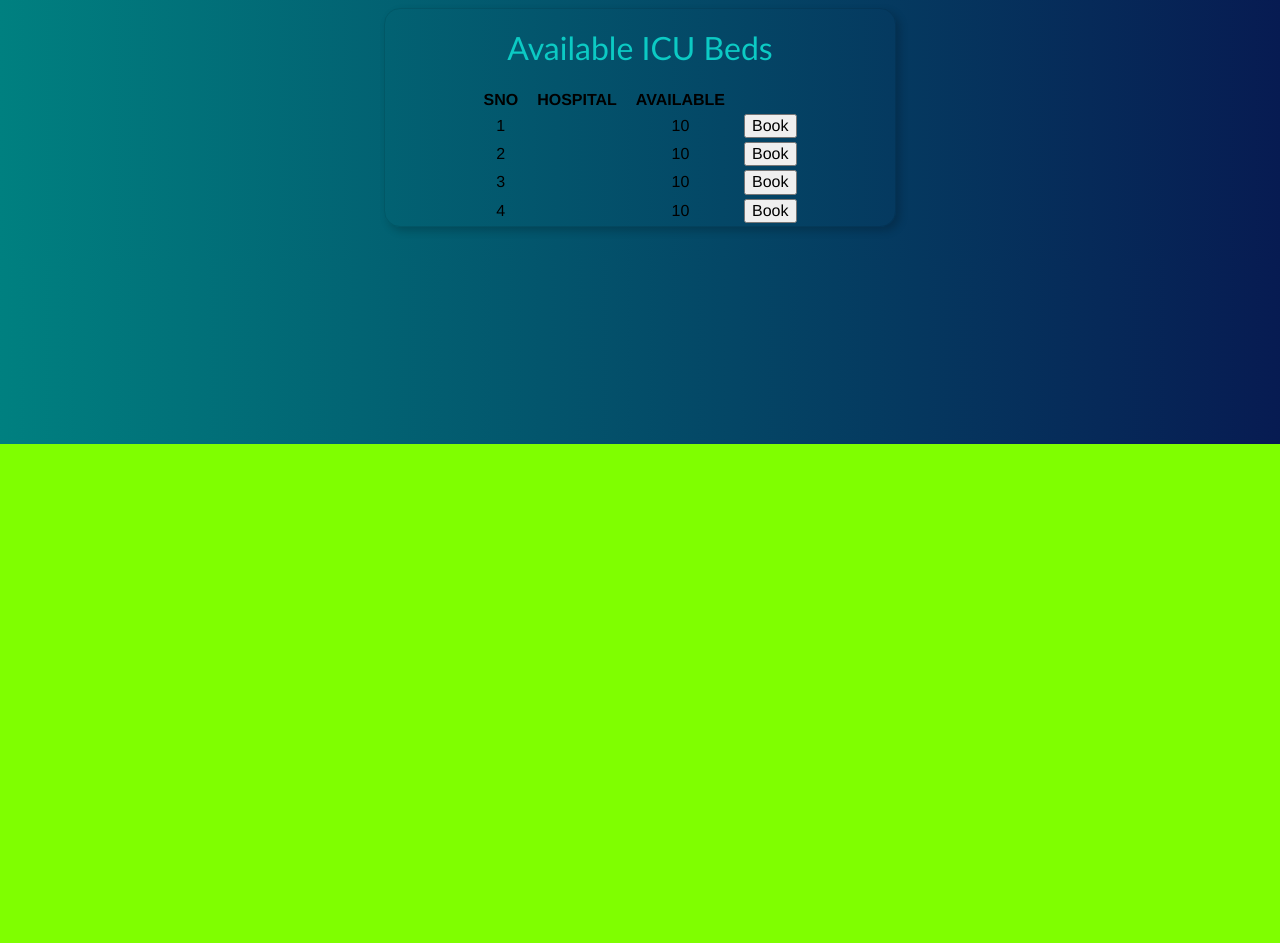
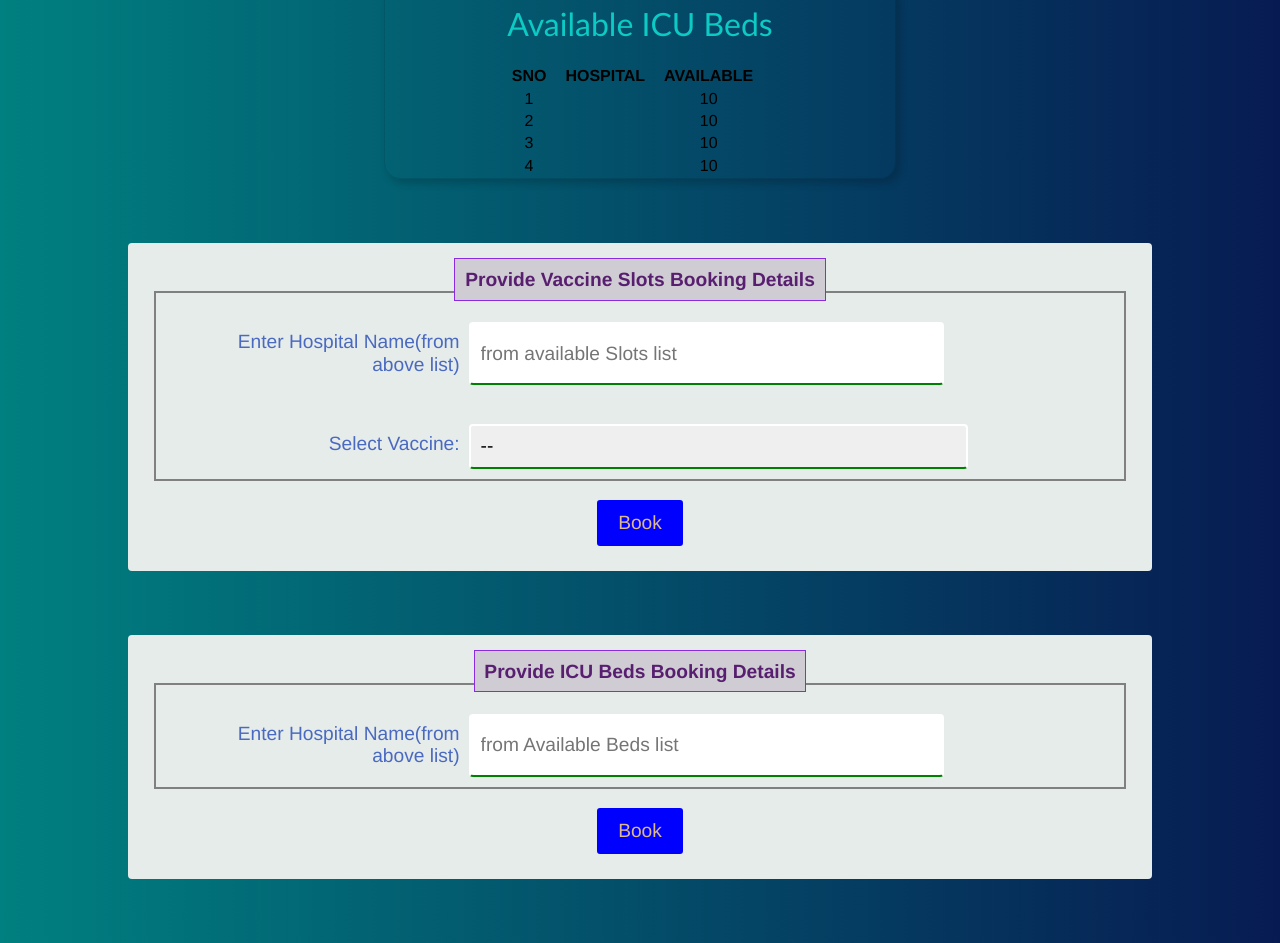
Before and after one commit to mohit0305/CoHeal, a React (Create React App) app: page /Book in a window 1280 px wide. Shown: the part 356-1299 px from the top of the page. Before the commit the page ends 800 px from the top, so only its background shows below. Built offline with nearby package versions, Linux system fonts and the light colour scheme.

Commit message:
added froms in booking page

```diff
--- a/src/App.js
+++ b/src/App.js
@@ -10,6 +10,7 @@ import AddHospital from './Components/AddHospital';
 import RemoveHospital from './Components/RemoveHospital';
 import Citizen from './Citizen';
 import Book from './Components/Book';
+import Reschedule from './Components/Reschedule';
 import {BrowserRouter as Router,Routes,Route,Link} from "react-router-dom";
 import logo from './logo192.png';
 import './App.css';
@@ -112,6 +113,7 @@ class App extends React.Component {
                 <Route path="/RemoveHospital" element = {<RemoveHospital/>}></Route>
                 <Route path="/Citizen" element = {<Citizen/>}></Route>
                 <Route path="/Book" element = {<Book/>}></Route>
+                <Route path="/Reschedule" element = {<Reschedule/>}></Route>
               </Routes>
             </div>
 
--- a/src/Citizen.js
+++ b/src/Citizen.js
@@ -33,19 +33,19 @@ class Citizen extends React.Component {
                         <td className = "mr3 pr3"></td>
                         <td className = "mr3 pr3"></td>
                         <td className = "mr3 pr3"></td>
-                        <td className = "mr3 pr3"><Link to="/Book"><button>Reschedule</button> </Link></td>
+                        <td className = "mr3 pr3"><Link to="/Reschedule"><button>Reschedule</button> </Link></td>
                     </tr>
                     <tr>
                         <td className = "mr3 pr3"></td>
                         <td className = "mr3 pr3"></td>
                         <td className = "mr3 pr3"></td>
-                        <td className = "mr3 pr3"><Link to="/Book"><button>Reschedule</button> </Link></td>
+                        <td className = "mr3 pr3"><Link to="/Reschedule"><button>Reschedule</button> </Link></td>
                     </tr>
                     <tr>
                         <td className = "mr3 pr3"></td>
                         <td className = "mr3 pr3"></td>
                         <td className = "mr3 pr3"></td>
-                        <td className = "mr3 pr3"><Link to="/Book"><button>Reschedule</button> </Link></td>
+                        <td className = "mr3 pr3"><Link to="/Reschedule"><button>Reschedule</button> </Link></td>
                     </tr>
                 </tbody>
                 </table>
--- a/src/components/Book.js
+++ b/src/components/Book.js
@@ -17,9 +17,16 @@ class Book extends React.Component {
             { sno: 2, hospital: '', available : 10  },
             { sno: 3, hospital: '', available : 10  },
             { sno: 4, hospital: '', available : 10  }
-         ]
+         ],
+         hname:'',//hname - hospital name for vaccine booking
+         bhname:'',//bhname - hospital name for icu bed booking
+         vaccine:''
       }
    }
+
+   onHnameChange = (event) =>{this.setState({hname: event.target.value})}
+	onOptChange = (event) =>{this.setState({vaccine: event.target.value})}
+   onBHnameChange = (event) =>{this.setState({bhname: event.target.value})}
 
    renderSlotsHeader() {
 	let header = Object.keys(this.state.slots[0])
@@ -27,6 +34,9 @@ class Book extends React.Component {
 	   return <th key={index} className = "pr3">{key.toUpperCase()}</th>
 	})
  }
+
+
+
 
 
  renderBedsHeader() {
@@ -45,7 +55,6 @@ class Book extends React.Component {
 			 <td className = "pr3">{hospital}</td>
 			 <td className = "pr3">{vaccine}</td>
 			 <td className = "pr3">{available}</td>
-             <td className = "pr3"><button>Book</button></td>
 		  </tr>
 	   )
 	})
@@ -60,7 +69,6 @@ class Book extends React.Component {
 			 <td className = "pr3">{sno}</td>
 			 <td className = "pr3">{hospital}</td>
 			 <td className = "pr3">{available}</td>
-             <td><button>Book</button></td>
 		  </tr>
 	   )
 	})
@@ -88,6 +96,45 @@ class Book extends React.Component {
                </tbody>
             </table>
 		 </div>
+       <div className="br2 container">
+				<b className="page_title">Provide Vaccine Slots Booking Details</b>
+				<div className="form">
+					<div className="form_input">
+						<label>
+							<span className="label">Enter Hospital Name(from above list) </span>
+							<input type="text" id="hname" name="hname" placeholder="from available Slots list" onChange={this.onHnameChange} />
+						</label>
+					</div>
+					<div className="form_input">
+						<label>
+							<span className="label">Select Vaccine:</span>
+							<select id="opt" name="opt" defaultValue="" onChange={this.onOptChange}>
+								<option disabled value="" >--</option>
+								<option value="Vacc">Covishield</option>
+								<option value="ICU">Covaxin</option>
+							</select>
+						</label>
+					</div>
+				</div>
+				<div className="submit_btn_div">
+					  <button className="sub-btn grow" id="sub-btn" onClick={this.onSubmitSearch}>Book</button>
+				</div>
+			</div>
+         <div className="br2 container">
+				<b className="page_title">Provide ICU Beds Booking Details</b>
+				<div className="form">
+					<div className="form_input">
+						<label>
+							<span className="label">Enter Hospital Name(from above list) </span>
+							<input type="text" id="hname" name="hname" placeholder="from Available Beds list" onChange={this.onBHnameChange} />
+						</label>
+					</div>
+				</div>
+				<div className="submit_btn_div">
+					  <button className="sub-btn grow" id="sub-btn" onClick={this.onSubmitSearch}>Book</button>
+				</div>
+			</div>
+
 		 </div>
       )
    }
--- a/src/components/Reschedule.js
+++ b/src/components/Reschedule.js
@@ -0,0 +1,59 @@
+import React from 'react';
+import {Link} from 'react-router-dom';
+class Reschedule extends React.Component {
+	constructor(props){
+		super(props);
+		this.state ={
+			newdate: 0,
+	        hospital:''
+		}
+	}
+	onNewdateChange = (event) =>{this.setState({newdate: event.target.value})}
+	onHospitalChange = (event) =>{this.setState({hospital: event.target.value})}
+
+	onSubmitALogin = ()=>{
+		fetch('', {
+			method: 'post',
+			headers: {'Content-Type': 'application/json'},
+			body: JSON.stringify({
+				aid: this.state.newdate,
+				password: this.state.hospital,
+			})
+		}).then(response => response.json())
+		.then(admin => {
+			if(!(admin.aid)){
+				alert(admin);
+				console.log(admin);
+			}
+			else{
+				this.props.loadAdmin(admin);
+			}
+		})
+		console.log(this.state);
+	}
+	render(){
+		return(
+			<div className="container">
+				<b className="page_title">Reschedule </b>
+				<div className="form">
+				  <div className="form_input">
+						<label>
+							<span className="label">New Date :<b style={{color: "red"}}>*</b></span>
+							<input type="text" name="newdate" id="needate" placeholder="dd/mm/yyyy" onChange={this.onNewdateChange}/>
+						</label>
+					</div>
+					<div className="form_input">
+						<label>
+							<span className="label">Hospital<b style={{color: "red"}}>*</b></span>
+							<input type="text" name="hospital" id="hospital" onChange={this.onHospitalChange}/>
+						</label>
+					</div>
+				</div>
+				<div className="submit_btn_div">
+					<Link to='/Citizen'><button onClick={this.onSubmitALogin} type="submit">Update</button></Link>
+				</div>
+			</div>
+		);
+	}
+}
+export default Reschedule;
```
